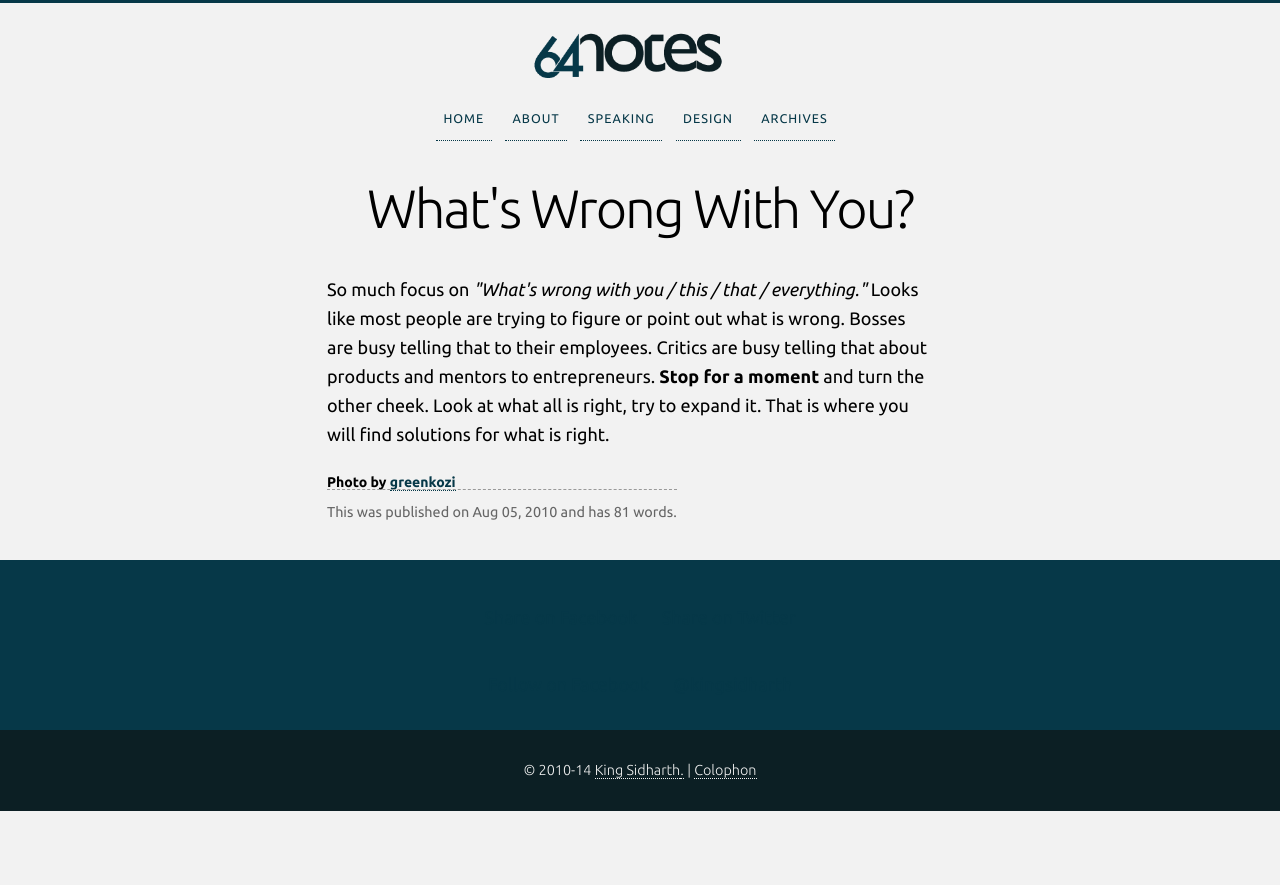
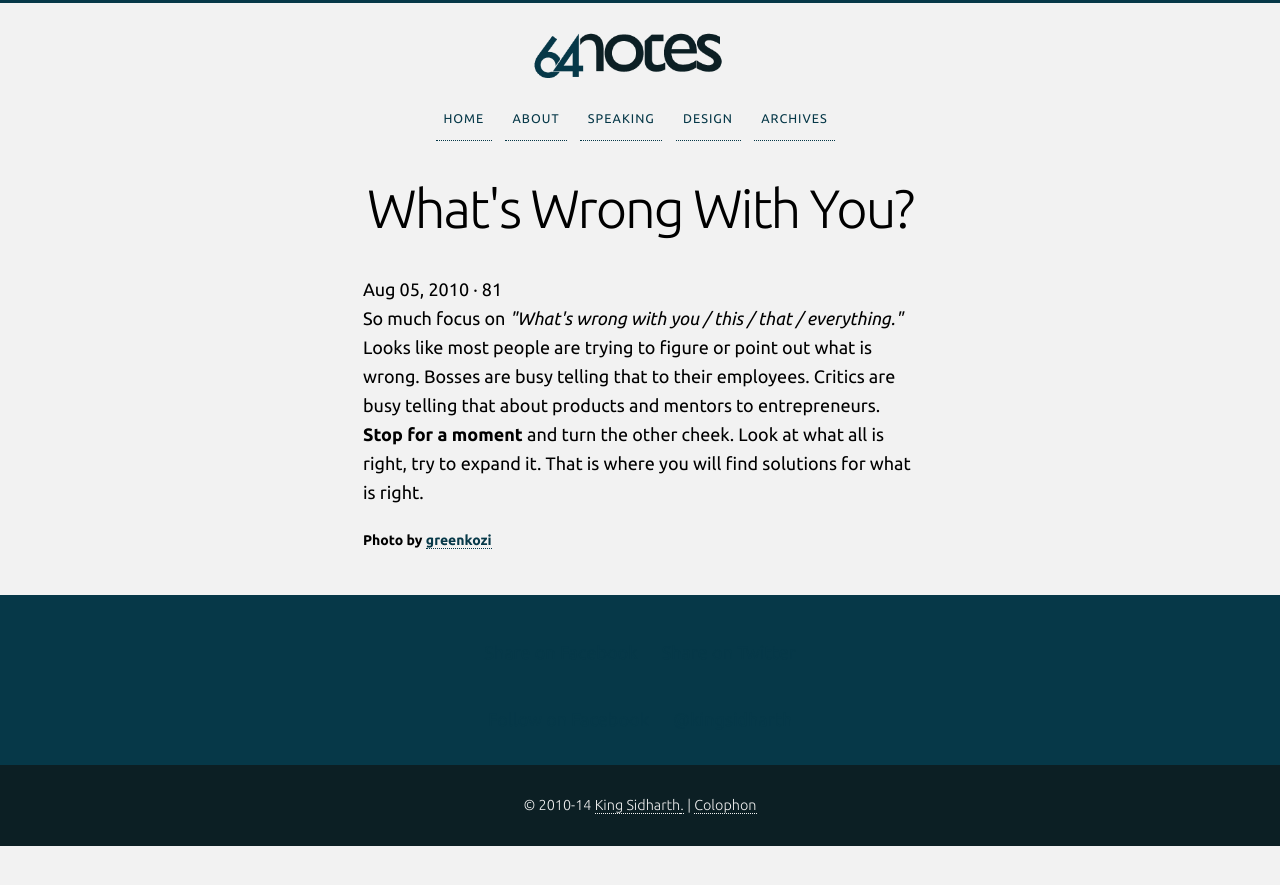
Before and after one commit to 64Notes/64notes.com, a Jekyll site: the page built from _posts/2010-08-05-whats-wrong-with-you.html, in a window 1280 px wide. Shown: the top 885 px of the page. Built offline with Jekyll 4.4.1, drawn with Linux system fonts in a browser that asks for light colours; nearby versions of some CDN libraries.

Commit message:
Fix grid for post__header and post__content Move Meta next to headline

```diff
--- a/_layouts/post.html
+++ b/_layouts/post.html
@@ -1,22 +1,26 @@
 ---
 layout: base
 ---
-<div id='headline_area'>
+<article>
+<div id='headline_area' class="grid">
   <div class='area' id='headline'>
-    <div class='grid'>
-      <h1 class="grid__item one-whole">{{page.title}}</h1>
-    </div>
+    <header class='grid__item one-whole'>
+      <h1 class="post__title">{{page.title}}</h1>
+    </header>
   </div>
 </div><!-- #headline_area -->
-<div id="content_area">
+<div id="content_area" class="grid">
   <div class="area" id="content">
-    <div class="grid post_content">
+    <div class="grid__item one-whole post_content">
+      <section class="post__meta">
+        {{ page.date | date: "%b %d, %Y" }} &middot; {{ page.content | number_of_words }}
+      </section>
       {{content}}
       {%if page.date %}
-      <small class="meta">
-        This was published on {{ page.date | date: "%b %d, %Y" }} and has {{ page.content | number_of_words }} words.
-      </small>
+      <footer class="post__meta">
+      </footer>
       {%endif%}
     </div>
   </div>
 </div><!-- #content_area -->
+</article>
```
